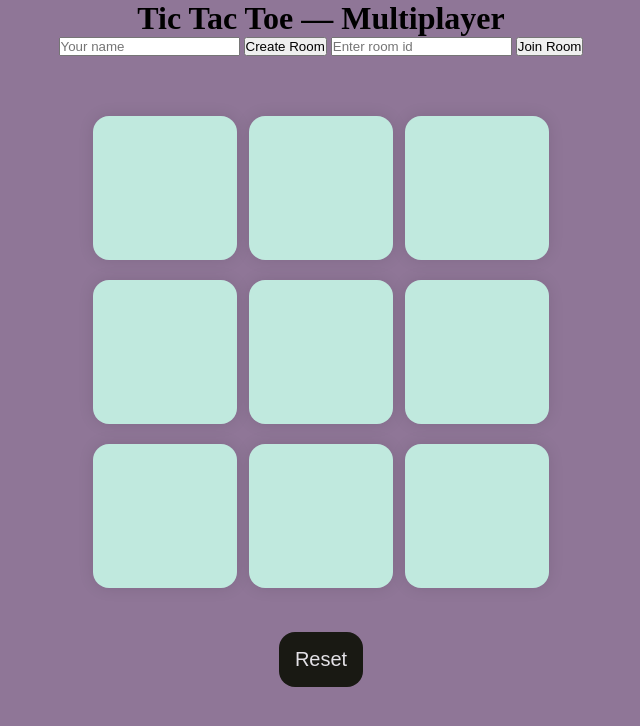
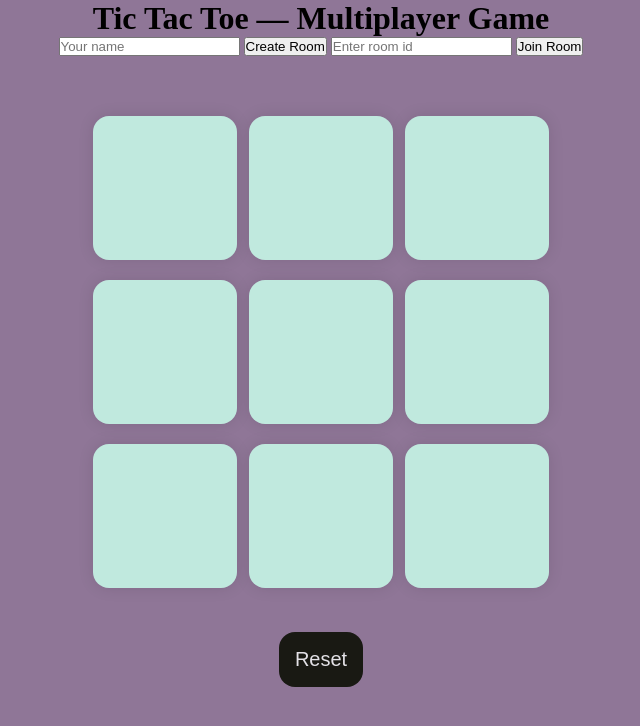
Before and after one commit to Sripad2003/Tic-Tac-Toe-Multiplayer-Game, a plain HTML site: page index.html in a window 1280 px wide. Shown: the whole page, without its empty margins (319-959 px from the left). Drawn offline with Linux system fonts and the light colour scheme.

Commit message:
updated changes

```diff
--- a/index.html
+++ b/index.html
@@ -13,7 +13,7 @@
   </div>
 
   <main>
-    <h1>Tic Tac Toe — Multiplayer</h1>
+    <h1>Tic Tac Toe — Multiplayer Game</h1>
 
 
     <div id="room-controls" style="margin-bottom:1rem;">
```
Also changed, not shown: 3 other files.
